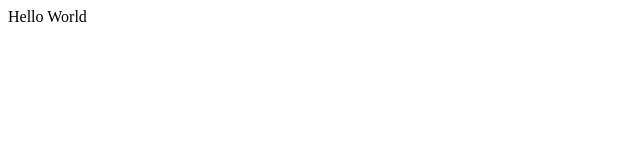
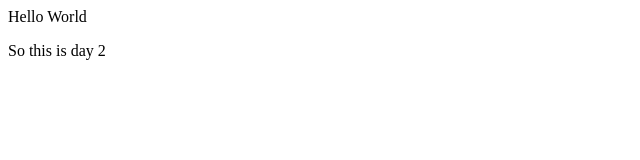
Before and after one commit to vallabhsathe/test-demo, a plain HTML site: page Index.html in a window 1280 px wide. Shown: the full height of the page, 0-640 px from the left. Drawn offline with Linux system fonts and the light colour scheme.

Commit message:
modification day 2

```diff
--- a/Index.html
+++ b/Index.html
@@ -1 +1,2 @@
 <p>Hello World<p/>
+    <p1>So this is day 2<p1/>
```
